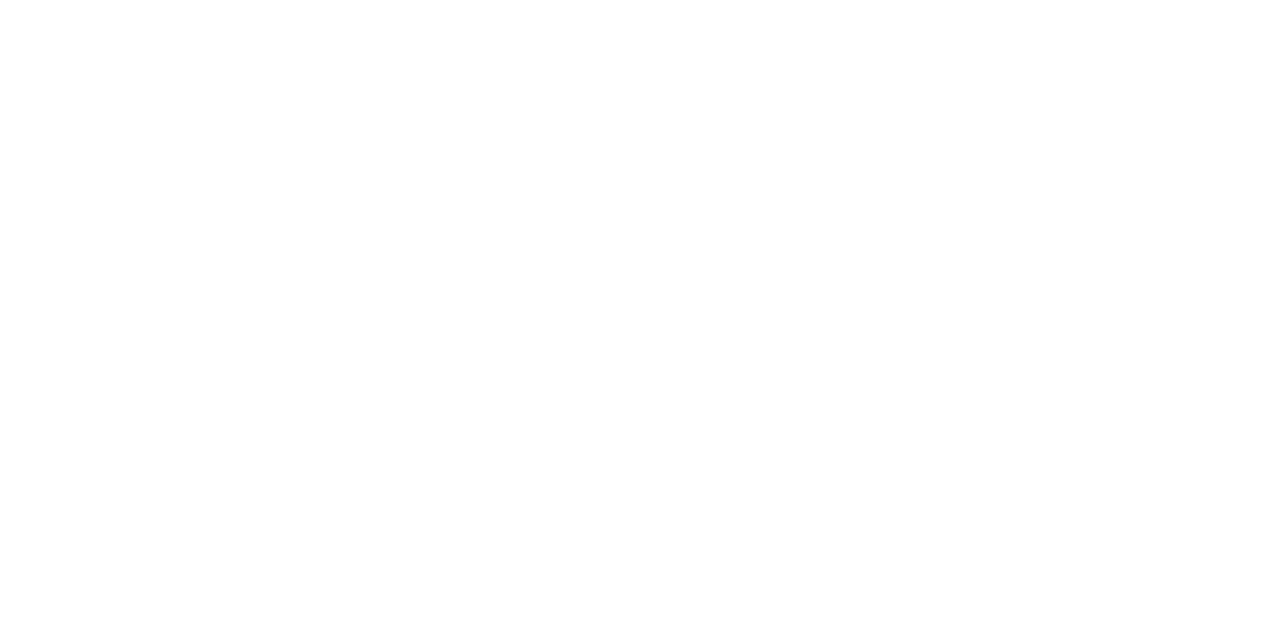
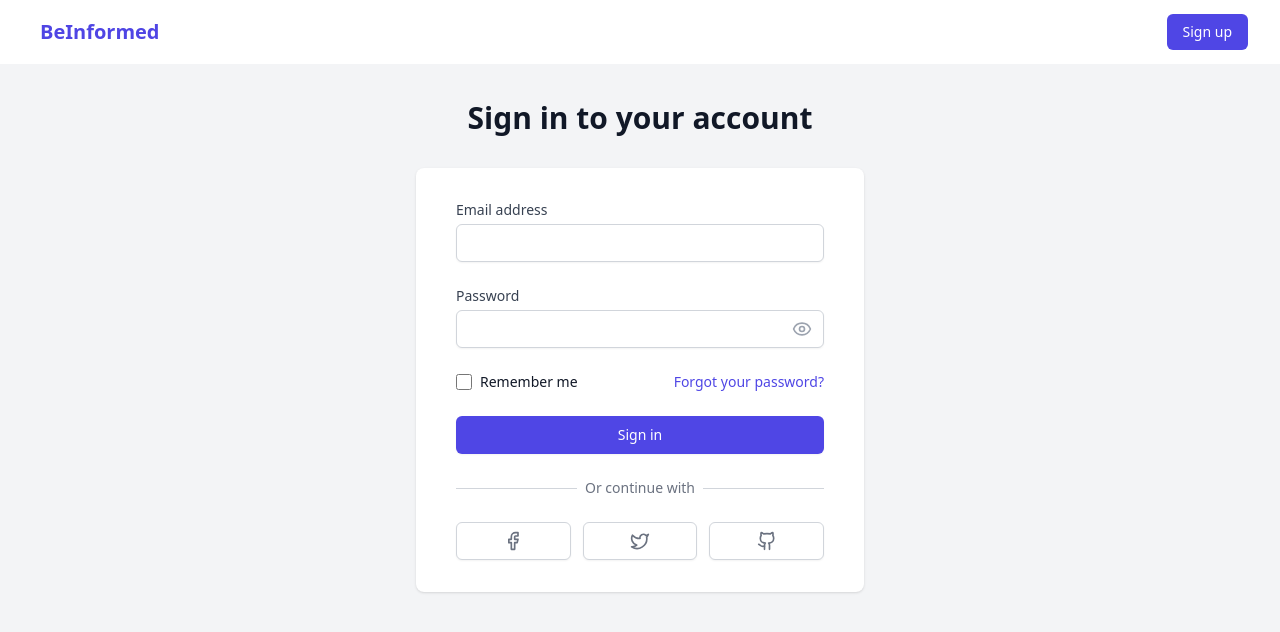
Before and after one commit to yaasir007/be-informed, a Nuxt app: page /auth/login in a window 1280 px wide. Before the commit this address had no page. Shown: the top 632 px of the page. Built offline with nearby package versions, Linux system fonts and the light colour scheme.

Commit message:
login page added UI

```diff
--- /dev/null
+++ b/pages/auth/login.vue
@@ -0,0 +1,167 @@
+<script setup lang="ts">
+import { ref } from 'vue'
+import { EyeIcon, EyeOffIcon, FacebookIcon, TwitterIcon, GithubIcon, MenuIcon, XIcon } from 'lucide-vue-next'
+
+const email = ref('')
+const password = ref('')
+const rememberMe = ref(false)
+const showPassword = ref(false)
+const mobileMenuOpen = ref(false)
+
+const toggleMobileMenu = () => {
+  mobileMenuOpen.value = !mobileMenuOpen.value
+}
+
+const togglePasswordVisibility = () => {
+  showPassword.value = !showPassword.value
+}
+
+const handleSubmit = () => {
+  // Here you would typically send the login credentials to your backend
+  console.log('Login attempt:', { email: email.value, password: password.value, rememberMe: rememberMe.value })
+  // You would then handle the response, perhaps setting auth tokens, redirecting, etc.
+}
+</script>
+
+<template>
+  <nav class="bg-white shadow">
+    <div class="max-w-7xl mx-auto px-4 sm:px-6 lg:px-8">
+      <div class="flex justify-between h-16">
+        <div class="flex">
+          <div class="flex-shrink-0 flex items-center">
+            <NuxtLink to="../" class="ml-2 text-xl font-bold text-[#4F45E4]">BeInformed</NuxtLink>
+          </div>
+        </div>
+        <div class="hidden sm:ml-6 sm:flex sm:items-center">
+          <NuxtLink to="../auth/signup" class="bg-indigo-600 text-white px-4 py-2 rounded-md text-sm font-medium hover:bg-indigo-700 focus:outline-none focus:ring-2 focus:ring-offset-2 focus:ring-indigo-500">
+            Sign up
+          </NuxtLink>
+        </div>
+        <div class="-mr-2 flex items-center sm:hidden">
+          <button @click="toggleMobileMenu" type="button" class="inline-flex items-center justify-center p-2 rounded-md text-gray-400 hover:text-gray-500 hover:bg-gray-100 focus:outline-none focus:ring-2 focus:ring-inset focus:ring-indigo-500" aria-controls="mobile-menu" :aria-expanded="mobileMenuOpen">
+            <span class="sr-only">Open main menu</span>
+            <MenuIcon v-if="!mobileMenuOpen" class="block h-6 w-6" />
+            <XIcon v-else class="block h-6 w-6" />
+          </button>
+        </div>
+      </div>
+    </div>
+
+    <!-- Mobile menu, show/hide based on menu state. -->
+    <div v-show="mobileMenuOpen" class="sm:hidden" id="mobile-menu">
+      <div class="pt-4 pb-3 border-t border-gray-200">
+        <div class="mt-3 space-y-1">
+          <NuxtLink to="../auth/signup" class="w-full text-left block px-4 py-2 text-base font-medium text-gray-500 hover:text-gray-800 hover:bg-gray-100">
+            Sign Up
+          </NuxtLink>
+        </div>
+      </div>
+    </div>
+  </nav>
+
+  <div class="h-dvh	bg-gray-100 flex flex-col pt-3 sm:px-6 lg:px-8">
+    <div class="sm:mx-auto sm:w-full sm:max-w-md">
+      <!-- <img class="mx-auto h-12 w-auto" src="/placeholder.svg?height=48&width=48" alt="Company Review Logo"> -->
+      <h2 class="mt-6 text-center text-3xl font-extrabold text-gray-900">
+        Sign in to your account
+      </h2>
+    </div>
+
+    <div class="mt-8 sm:mx-auto sm:w-full sm:max-w-md">
+      <div class="bg-white py-8 px-4 shadow sm:rounded-lg sm:px-10">
+        <form class="space-y-6" @submit.prevent="handleSubmit">
+          <div>
+            <label for="email" class="block text-sm font-medium text-gray-700">
+              Email address
+            </label>
+            <div class="mt-1">
+              <input id="email" name="email" type="email" autocomplete="email" required
+                v-model="email"
+                class="appearance-none block w-full px-3 py-2 border border-gray-300 rounded-md shadow-sm placeholder-gray-400 focus:outline-none focus:ring-indigo-500 focus:border-indigo-500 sm:text-sm"
+              >
+            </div>
+          </div>
+
+          <div>
+            <label for="password" class="block text-sm font-medium text-gray-700">
+              Password
+            </label>
+            <div class="mt-1 relative">
+              <input :type="showPassword ? 'text' : 'password'" id="password" name="password" autocomplete="current-password" required
+                v-model="password"
+                class="appearance-none block w-full px-3 py-2 border border-gray-300 rounded-md shadow-sm placeholder-gray-400 focus:outline-none focus:ring-indigo-500 focus:border-indigo-500 sm:text-sm"
+              >
+              <button type="button" @click="togglePasswordVisibility" class="absolute inset-y-0 right-0 pr-3 flex items-center">
+                <EyeIcon v-if="!showPassword" class="h-5 w-5 text-gray-400" />
+                <EyeOffIcon v-else class="h-5 w-5 text-gray-400" />
+              </button>
+            </div>
+          </div>
+
+          <div class="flex items-center justify-between">
+            <div class="flex items-center">
+              <input id="remember-me" name="remember-me" type="checkbox"
+                v-model="rememberMe"
+                class="h-4 w-4 text-indigo-600 focus:ring-indigo-500 border-gray-300 rounded"
+              >
+              <label for="remember-me" class="ml-2 block text-sm text-gray-900">
+                Remember me
+              </label>
+            </div>
+
+            <div class="text-sm">
+              <a href="#" class="font-medium text-indigo-600 hover:text-indigo-500">
+                Forgot your password?
+              </a>
+            </div>
+          </div>
+
+          <div>
+            <button type="submit" class="w-full flex justify-center py-2 px-4 border border-transparent rounded-md shadow-sm text-sm font-medium text-white bg-indigo-600 hover:bg-indigo-700 focus:outline-none focus:ring-2 focus:ring-offset-2 focus:ring-indigo-500">
+              Sign in
+            </button>
+          </div>
+        </form>
+
+        <div class="mt-6">
+          <div class="relative">
+            <div class="absolute inset-0 flex items-center">
+              <div class="w-full border-t border-gray-300"></div>
+            </div>
+            <div class="relative flex justify-center text-sm">
+              <span class="px-2 bg-white text-gray-500">
+                Or continue with
+              </span>
+            </div>
+          </div>
+
+          <div class="mt-6 grid grid-cols-3 gap-3">
+            <div>
+              <a href="#" class="w-full inline-flex justify-center py-2 px-4 border border-gray-300 rounded-md shadow-sm bg-white text-sm font-medium text-gray-500 hover:bg-gray-50">
+                <span class="sr-only">Sign in with Facebook</span>
+                <FacebookIcon class="w-5 h-5" />
+              </a>
+            </div>
+
+            <div>
+              <a href="#" class="w-full inline-flex justify-center py-2 px-4 border border-gray-300 rounded-md shadow-sm bg-white text-sm font-medium text-gray-500 hover:bg-gray-50">
+                <span class="sr-only">Sign in with Twitter</span>
+                <TwitterIcon class="w-5 h-5" />
+              </a>
+            </div>
+
+            <div>
+              <a href="#" class="w-full inline-flex justify-center py-2 px-4 border border-gray-300 rounded-md shadow-sm bg-white text-sm font-medium text-gray-500 hover:bg-gray-50">
+                <span class="sr-only">Sign in with GitHub</span>
+                <GithubIcon class="w-5 h-5" />
+              </a>
+            </div>
+          </div>
+        </div>
+      </div>
+    </div>
+  </div>
+</template>
+
+<style scoped>
+</style>
```
